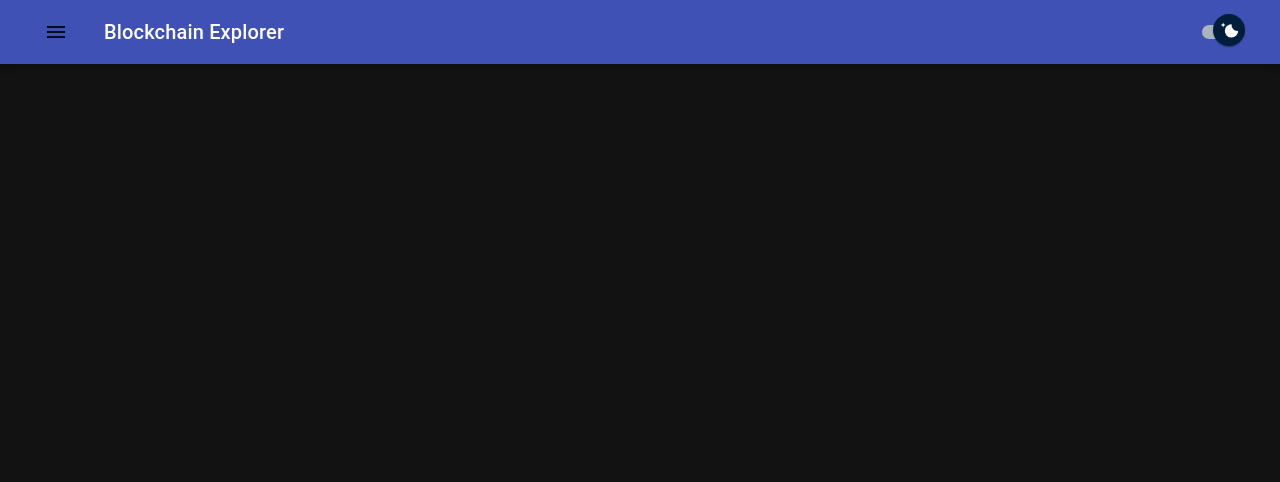
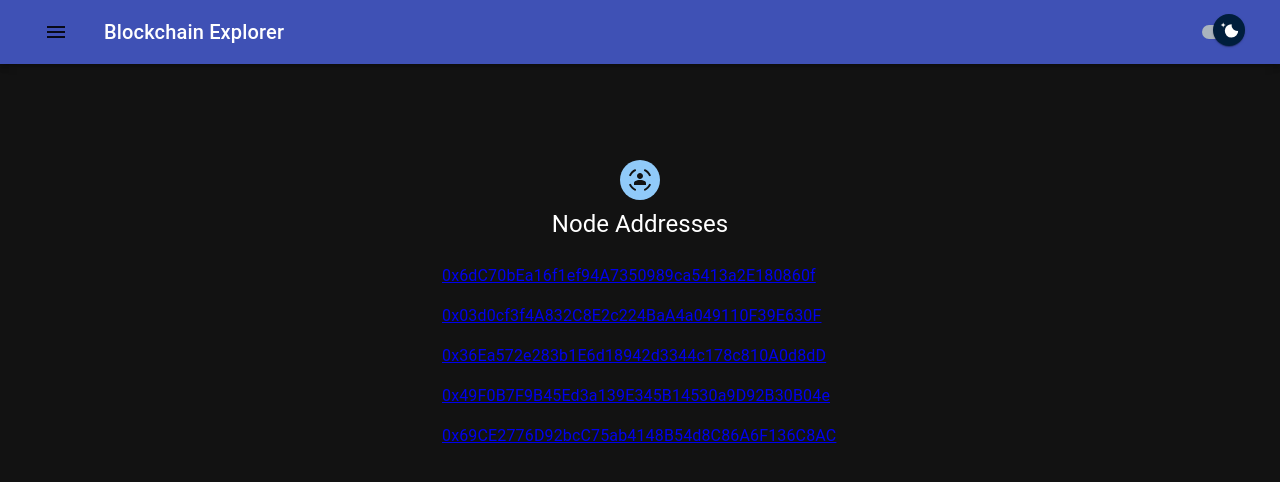
Before and after one commit to allentsangdev/Blockchain-Explorer, a React (Create React App) app: page /addresses in a window 1280 px wide. Shown: the top 482 px of the page. Built offline with nearby package versions, Linux system fonts and the light colour scheme.

Commit message:
add Addresses and Wallet components. Wire-up routers

```diff
--- a/src/components/Addresses.jsx
+++ b/src/components/Addresses.jsx
@@ -1,8 +1,51 @@
-function Addresses() {
-    return (
-        <>
-        </>
-    )
+import * as React from 'react';
+import Avatar from '@mui/material/Avatar';
+import CssBaseline from '@mui/material/CssBaseline';
+import Grid from '@mui/material/Grid';
+import Box from '@mui/material/Box';
+import Typography from '@mui/material/Typography';
+import Container from '@mui/material/Container';
+import SensorOccupiedIcon from '@mui/icons-material/SensorOccupied';
+import { Link } from 'react-router-dom';
+
+// Defining the mock data
+// With only one object for testing
+const nodeAddresses = [ "0x6dC70bEa16f1ef94A7350989ca5413a2E180860f", "0x03d0cf3f4A832C8E2c224BaA4a049110F39E630F", "0x36Ea572e283b1E6d18942d3344c178c810A0d8dD", "0x49F0B7F9B45Ed3a139E345B14530a9D92B30B04e",
+"0x69CE2776D92bcC75ab4148B54d8C86A6F136C8AC"
+]
+
+export default function Addresses() {
+
+  return (
+    <div>
+      <Container component="main" maxWidth="xs">
+        <CssBaseline />
+        <Box sx={{ marginTop: 8, display: 'flex', flexDirection: 'column', alignItems: 'center',}}>
+          <Avatar sx={{ m: 1, bgcolor: 'primary.main' }}>
+            <SensorOccupiedIcon />
+          </Avatar>
+          <Typography component="h1" variant="h5">
+            Node Addresses
+          </Typography>
+          <Box component="form" noValidate sx={{ mt: 3 }}>
+            <Grid container spacing={2}>
+
+                {nodeAddresses.map((address) => (
+                    <Grid item xs={12}>
+                        <Link to="/transfer"> {address} </Link>
+                    </Grid>
+                ))}
+
+            </Grid>
+
+            <Grid container justifyContent="flex-end">
+              <Grid item>
+              </Grid>
+            </Grid>
+          </Box>
+        </Box>
+      </Container>
+
+  </div>
+  );
 }
-
-export default Addresses
--- a/src/components/App.js
+++ b/src/components/App.js
@@ -42,6 +42,7 @@ function App() {
           <Route path="/wallet" element={<Wallet/>} exact/>
           <Route path="/addresses" element={<Addresses/>} exact/>
           <Route path="/transaction-history" element={<Transaction/>} exact/>
+          <Route path="/transfer" element={<Transfer/>} exact/>
         </Routes>
 
 
--- a/src/components/Wallet.jsx
+++ b/src/components/Wallet.jsx
@@ -1,8 +1,51 @@
-function Wallet() {
-    return (
-        <>
-        </>
-    )
+import * as React from 'react';
+import Avatar from '@mui/material/Avatar';
+import CssBaseline from '@mui/material/CssBaseline';
+import Grid from '@mui/material/Grid';
+import Box from '@mui/material/Box';
+import Typography from '@mui/material/Typography';
+import Container from '@mui/material/Container';
+import AccountBalanceWalletIcon from '@mui/icons-material/AccountBalanceWallet';
+
+// Defining the mock data
+// With only one object for testing
+const walletData =
+  {
+      address: "0x1367409cddde9a7c8571d34f935adcb2a50214f2afbb151bb16eaf8847dda2ff",
+      balance: "100 ETH"
+  }
+
+export default function Wallet() {
+
+  return (
+    <div>
+      <Container component="main" maxWidth="xs">
+        <CssBaseline />
+        <Box sx={{ marginTop: 8, display: 'flex', flexDirection: 'column', alignItems: 'center',}}>
+          <Avatar sx={{ m: 1, bgcolor: 'primary.main' }}>
+            <AccountBalanceWalletIcon />
+          </Avatar>
+          <Typography component="h1" variant="h5">
+            My Wallet
+          </Typography>
+          <Box component="form" noValidate sx={{ mt: 3 }}>
+            <Grid container spacing={2}>
+              <Grid item xs={12}>
+                <Typography component="p" variant="p"> Address: {walletData.address} </Typography>
+              </Grid>
+              <Grid item xs={12}>
+                <Typography component="p" variant="p"> Balance: {walletData.balance} </Typography>
+              </Grid>
+            </Grid>
+
+            <Grid container justifyContent="flex-end">
+              <Grid item>
+              </Grid>
+            </Grid>
+          </Box>
+        </Box>
+      </Container>
+
+  </div>
+  );
 }
-
-export default Wallet
```
